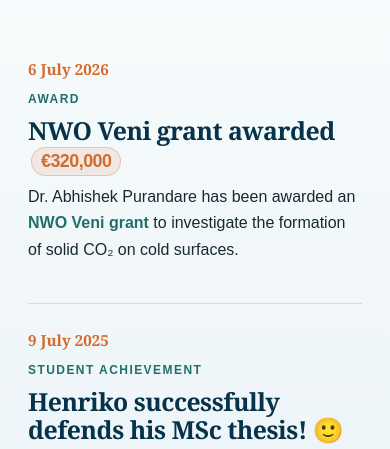
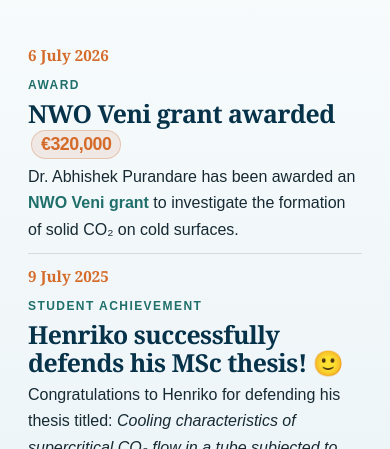
Before and after one commit to hiphy-lab/hiphy-lab.github.io, a plain HTML site: page news.html in a window 390 px wide. Shown: the part 398-847 px from the top of the page. Drawn offline with Linux system fonts and the light colour scheme.

Commit message:
Update style.css

```diff
--- a/assets/css/style.css
+++ b/assets/css/style.css
@@ -1894,3 +1894,40 @@ html {
   }
 
 }
+
+
+/* ========================================
+   COMPACT NEWS ARCHIVE SPACING
+======================================== */
+
+/* Reduce vertical spacing between news items */
+
+.news-archive-item {
+  padding: 8px 0;
+}
+
+/* Remove extra space below descriptions */
+
+.news-archive-content p:last-child {
+  margin-bottom: 0;
+}
+
+/* Reduce spacing below category labels */
+
+.news-archive-content .news-category {
+  margin-bottom: 3px;
+}
+
+/* Reduce space between title and description */
+
+.news-archive-content h3 {
+  margin-bottom: 5px;
+}
+
+/* Mobile spacing */
+
+@media (max-width: 760px) {
+  .news-archive-item {
+    padding: 10px 0;
+  }
+}
```
